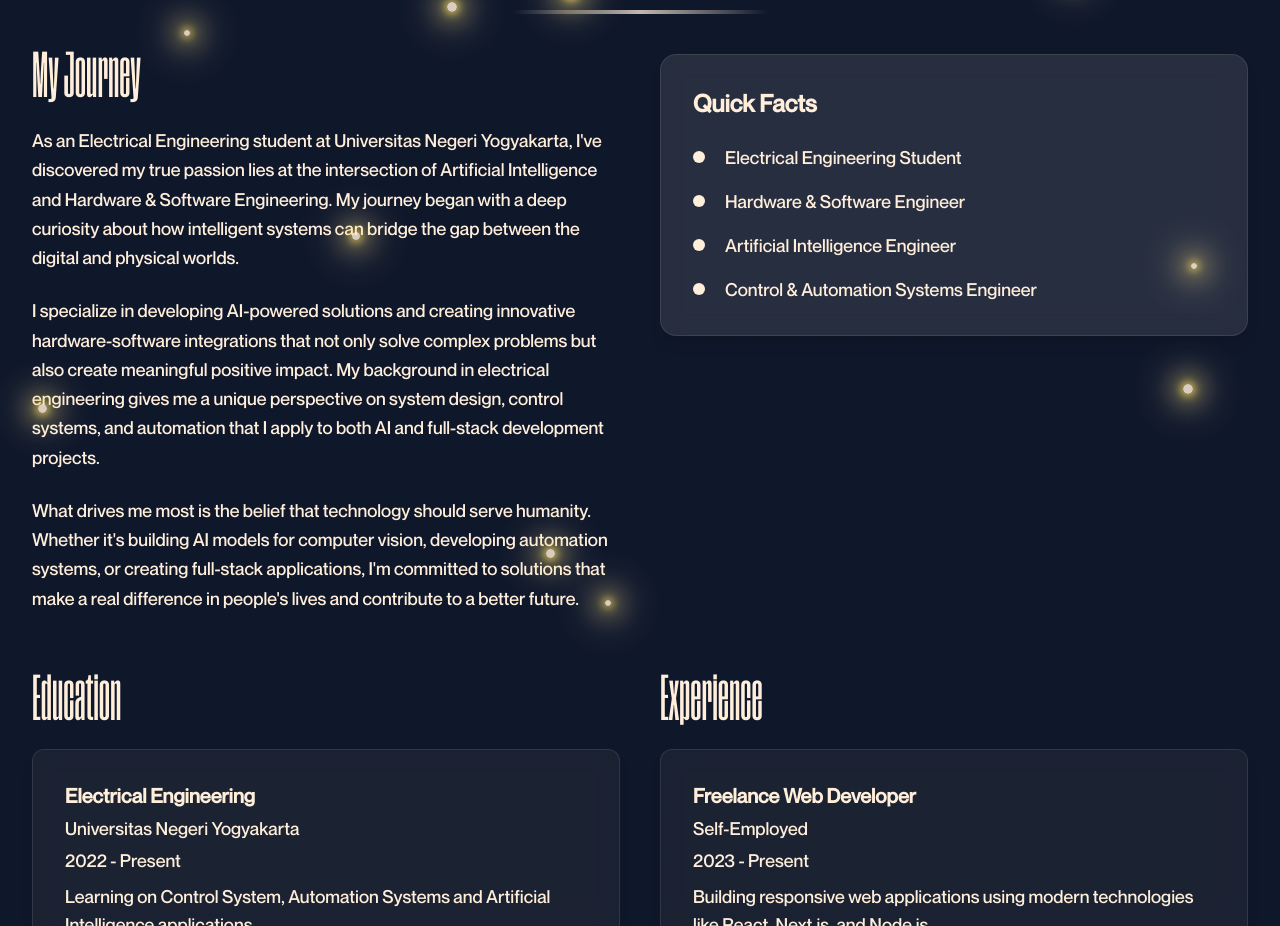
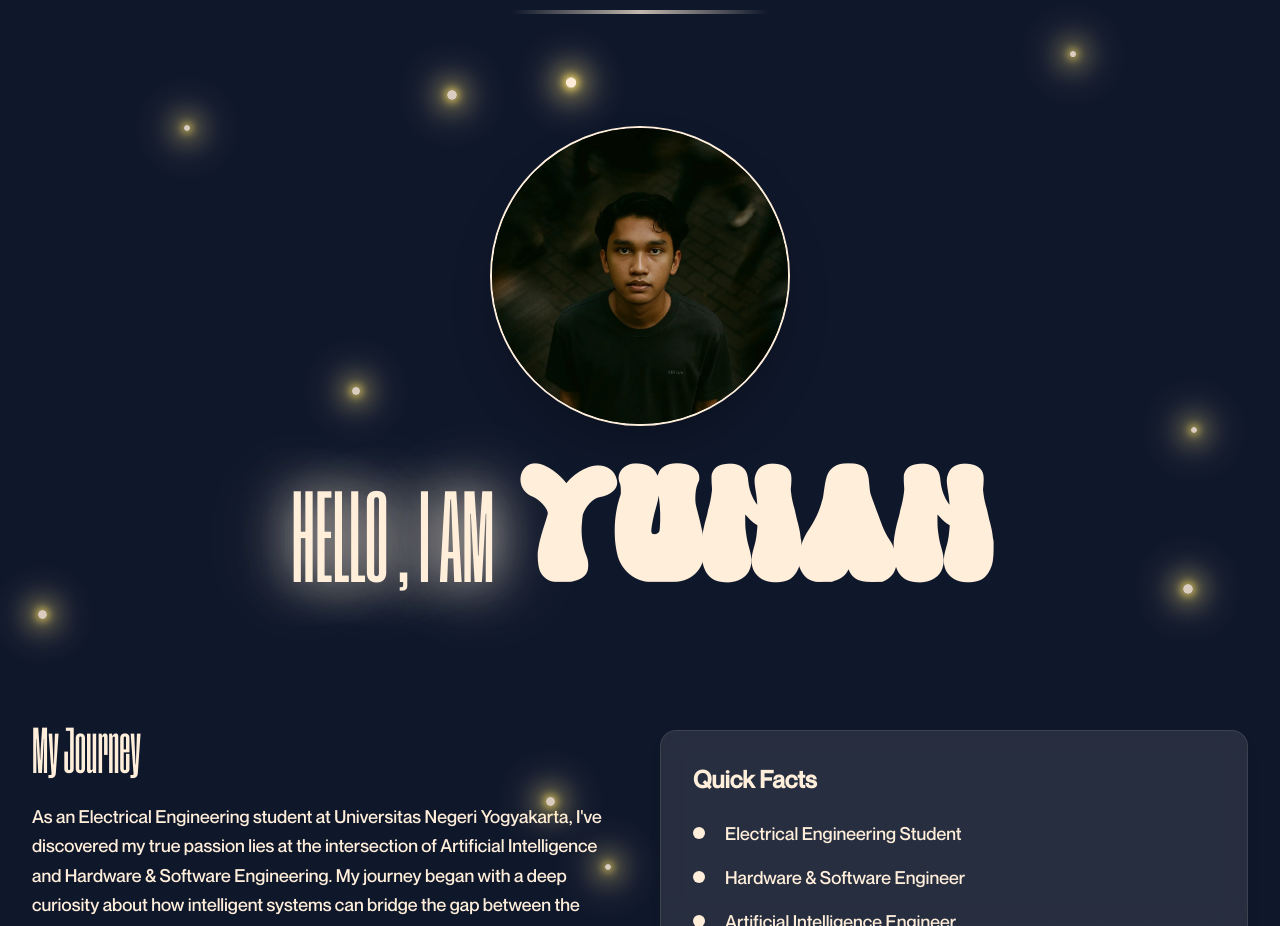
Before and after one commit to yunanyuansyah/fixed-portofolio, a Next.js app: page / in a window 1280 px wide. Shown: the part 1094-2020 px from the top of the page. Built offline with nearby package versions, Linux system fonts and the light colour scheme.

Commit message:
Refactor code structure for improved readability and maintainability

```diff
--- a/components/About.tsx
+++ b/components/About.tsx
@@ -2,6 +2,8 @@
 
 import { motion } from 'framer-motion'
 import { useInView } from 'react-intersection-observer'
+import { TypeAnimation } from 'react-type-animation'
+import Image from 'next/image'
 import Fireflies from './Fireflies'
 
 export default function About() {
@@ -15,6 +17,7 @@ export default function About() {
       <div className="absolute inset-0 grid-pattern opacity-10" />
 
       <div className="container-custom relative z-10">
+
         {/* Section Header */}
         <motion.div
           ref={ref}
@@ -43,6 +46,78 @@ export default function About() {
           </motion.p>
           <div className="w-32 sm:w-48 lg:w-64 h-1 bg-gradient-to-r from-transparent via-[rgb(255,238,218)] to-transparent mx-auto mt-6 sm:mt-8 animate-pulse"></div>
         </motion.div>
+
+        {/* Main Content - Centered (Empty for now) */}
+      <div className="relative z-20 max-w-full flex-col my-28 ">
+        <motion.div
+          initial={{ opacity: 0, y: 50 }}
+          animate={{ opacity: 1, y: 0 }}
+          transition={{ duration: 0.8 }}
+          className="mx-auto "
+        >
+          {/* Profile Image - Uncomment jika Anda ingin menambahkan foto profil */}
+
+          <motion.div
+            initial={{ opacity: 0, scale: 0.8 }}
+            animate={{ opacity: 1, scale: 1 }}
+            transition={{ delay: 0.1, duration: 0.8 }}
+            className="mb-8"
+          >
+            <Image
+              src="/images/profile/avatar.jpg"
+              alt="Your Name"
+              width={300}
+              height={300}
+              className="rounded-full aspect-square object-cover border-2 border-[rgb(255,238,218)] mx-auto shadow-2xl"
+              priority
+            />
+          </motion.div>
+        </motion.div>
+
+        <motion.h1
+            initial={{ opacity: 0, scale: 0.8 }}
+            animate={{ opacity: 1, scale: 1 }}
+            transition={{ delay: 0.4, duration: 0.8 }}
+            className=" text-center text-5xl md:text-5xl lg:text-8xl font-tusker font-normal transition-all duration-300"
+            style={{ color: 'rgb(255,238,218)' }}
+            // Tambahkan animasi glow acak
+            whileHover={{}}
+          >
+            <motion.span
+
+              initial={{ textShadow: '0 0 30px rgba(255,238,218,0.7), 0 0 60px rgba(255,238,218,0.3)' }}
+              animate={{
+                textShadow: [
+                  '0 0 30px rgba(255,238,218,0.7), 0 0 60px rgba(255,238,218,0.3)',
+                  '0 0 60px rgba(255,238,218,1), 0 0 120px rgba(255,238,218,0.7)',
+                  '0 0 20px rgba(255,238,218,0.4), 0 0 40px rgba(255,238,218,0.2)',
+                  '0 0 50px rgba(255,238,218,0.9), 0 0 100px rgba(255,238,218,0.5)',
+                  '0 0 30px rgba(255,238,218,0.7), 0 0 60px rgba(255,238,218,0.3)'
+                ]
+              }}
+              transition={{
+                repeat: Infinity,
+                duration: 2 + Math.random() * 2,
+                repeatType: 'mirror',
+                ease: 'easeInOut',
+                times: [0, 0.2, 0.5, 0.8, 1]
+              }}
+            >
+               HELLO , I AM
+            </motion.span>
+            <motion.span
+              className="relative ml-6 text-7xl md:text-9xl lg:text-[10rem] font-sunny font-bold"
+              style={{ color: 'rgb(255,238,218)' }}
+              ref={ref}
+              initial={{ opacity: 0, y: 50 }}
+              animate={inView ? { opacity: 1, y: 0 } : {}}
+              transition={{ duration: 0.8 }}
+            >
+              YUNAN
+            </motion.span>
+          </motion.h1>
+      </div>
+
 
         <div className="grid md:grid-cols-2 gap-10 items-start">
           {/* Left Column - My Journey */}
--- a/components/Hero.tsx
+++ b/components/Hero.tsx
@@ -72,34 +72,7 @@ export default function Hero() {
         ))}
       </div>
 
-      {/* Main Content - Centered (Empty for now) */}
-      <div ref={containerRef} className="container-custom relative z-10 text-center">
-        <motion.div
-          initial={{ opacity: 0, y: 50 }}
-          animate={{ opacity: 1, y: 0 }}
-          transition={{ duration: 0.8 }}
-          className="max-w-4xl mx-auto"
-        >
-          {/* Profile Image - Uncomment jika Anda ingin menambahkan foto profil */}
-          {/*
-          <motion.div
-            initial={{ opacity: 0, scale: 0.8 }}
-            animate={{ opacity: 1, scale: 1 }}
-            transition={{ delay: 0.1, duration: 0.8 }}
-            className="mb-8"
-          >
-            <Image
-              src="/images/profile/avatar.jpg"
-              alt="Your Name"
-              width={200}
-              height={200}
-              className="rounded-full border-4 border-neon-blue mx-auto shadow-2xl"
-              priority
-            />
-          </motion.div>
-          */}
-        </motion.div>
-      </div>
+
 
       {/* Bottom Left Content - Greeting, Name, Subtitle, and Social Links */}
       <div className="absolute bottom-8 left-8 z-20 max-w-md">
```
Also changed, not shown: public/images/profile/avatar.jpg (added).
